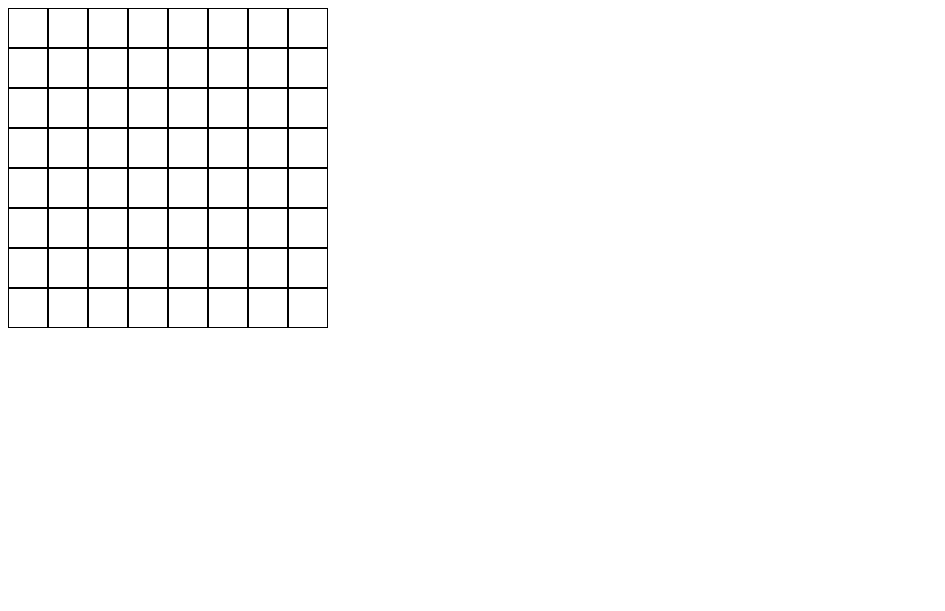
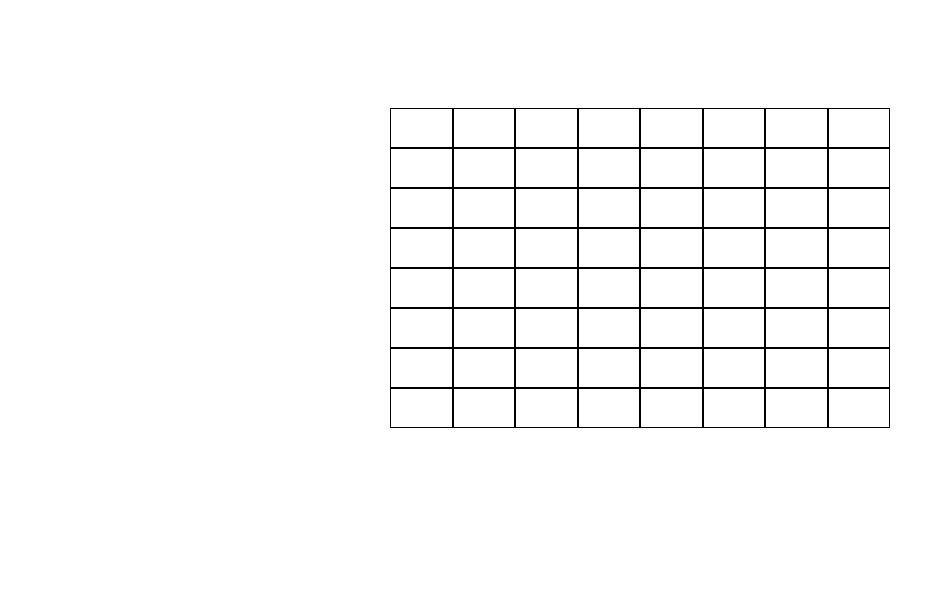
Before and after one commit to DiligentViking/etch-a-sketch, a plain HTML site: page index.html in a window 1280 px wide. Shown: the whole page, without its empty margins (0-945 px from the left). Drawn offline with Linux system fonts and the light colour scheme.

Commit message:
Experiment with css

```diff
--- a/script.js
+++ b/script.js
@@ -12,7 +12,6 @@ function makeGrid(rows, columns) {
       row.appendChild(square);
     }
     container.appendChild(row);
-    console.log('row created' + i);
   }
 }
 
--- a/style.css
+++ b/style.css
@@ -1,9 +1,19 @@
+body {
+  display: flex;
+  justify-content: center;
+  align-items: center;
+}
+
 #container {
-  width: 800px;
+  width: 500px;
+  height: 500px;
+  margin-top: 100px;
 }
 
 .row {
   display: flex;
+  /* flex-direction: column; */
+  /* flex: 1; */
 }
 
 .square {
@@ -11,6 +21,8 @@
   width: 40px;
   border: 1px solid black;
   box-sizing: border-box;
+  display: flex;
+  flex: 1;
 }
 
 .hover {
```
